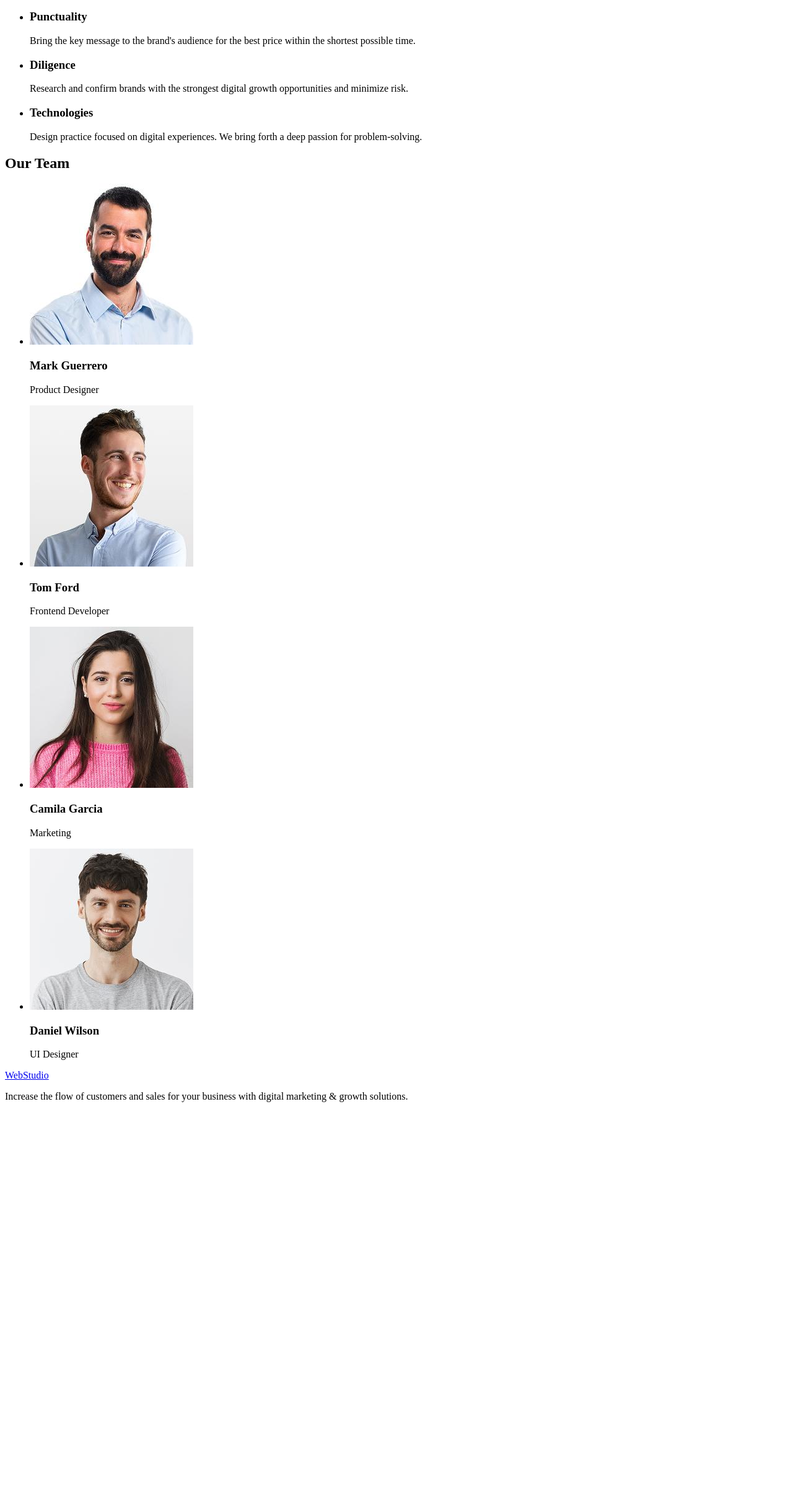
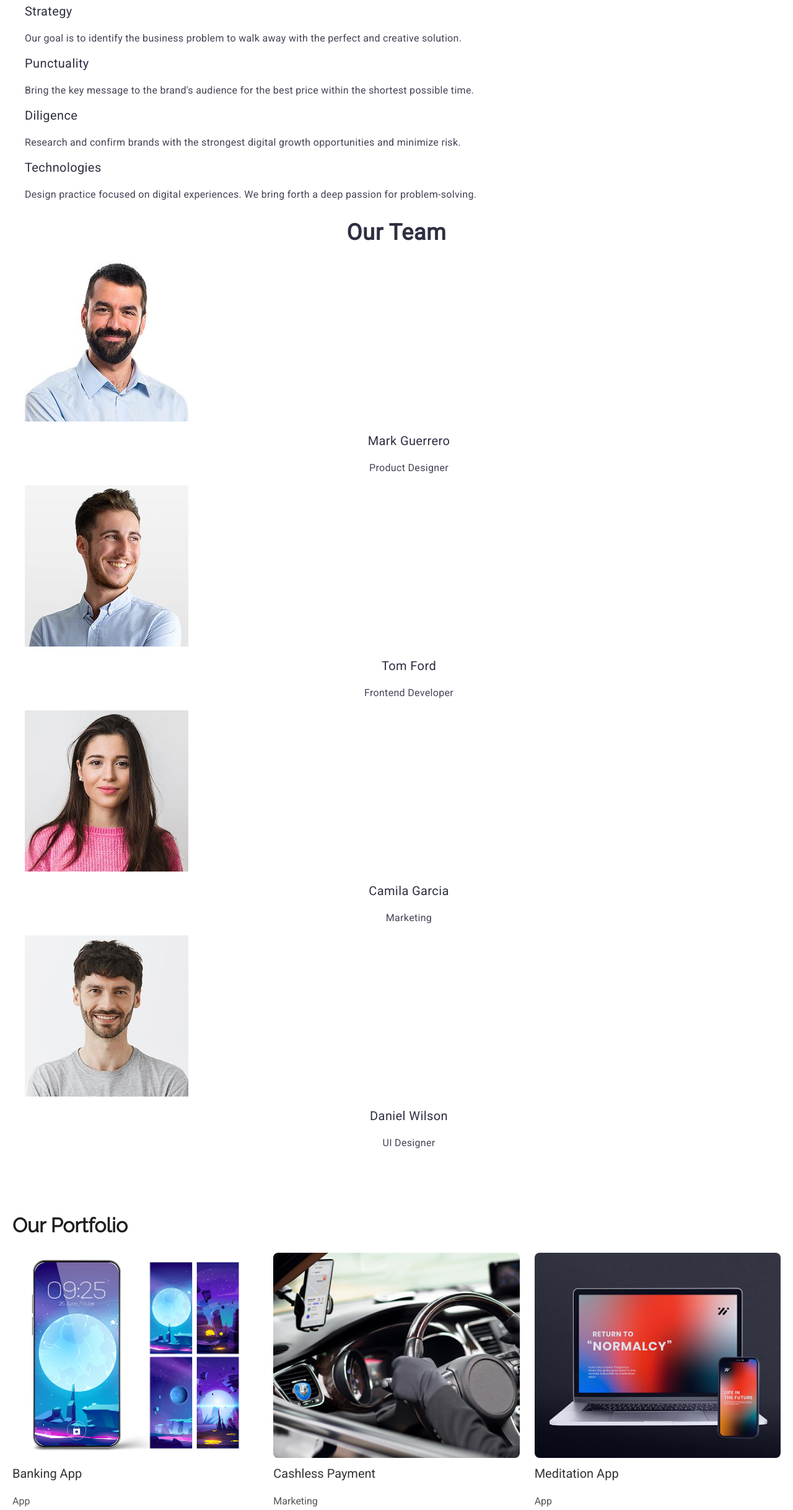
Before and after one commit to alanaKaaa/goit-markup-hw-02, a plain HTML site: page index.html in a window 1280 px wide. Shown: the part 364-2800 px from the top of the page at 62% size. Before the commit the page ends 2158 px from the top, so only its background shows below. Drawn offline with nearby package versions, Linux system fonts and the light colour scheme.

Commit message:
add index file

```diff
--- /dev/null
+++ b/css/styles.css
@@ -0,0 +1,302 @@
+/*«C1» Для оформлення використовуються селектори класу.*/
+
+/*<h2 class="title">Привіт, я Mango.</h2>
+<p class="text">
+  Вітаю вас на моїй особистій сторінці. Тут можна подивитися
+  <a class="link" href="">проєкти</a>.
+</p>
+
+<h2>Цей заголовок не буде стилізовано</h2>
+<p>Цей текст не буде стилізовано<p>
+<a href="">Це посилання не буде стилізовано</a>*/
+
+/* Застосовується до всіх тегів з класом title
+.title {
+    color: skyblue;
+  }
+
+  Застосовується до всіх тегів із класом text
+  .text {
+    color: brown;
+  }
+
+   Застосовується до всіх тегів з класом link
+  .link {
+      color: tomato;
+  } */
+
+  /* ================== Базовые стили ================== */
+
+:root {
+  --iris: #4d5ae5;
+	--ocean: #404bbf;
+	--navy-blue: #2e2f42;
+	--green: #31d0aa;
+	--slate: #434455;
+	--light-slate: #8e8f99;
+	--cornflower: #e7e9fc;
+	--cloud: #f4f4fd;
+	--navy-blue-modal: rgba(46, 47, 66, 0.4);
+	--grey: rgba(46, 47, 66, 0.7);
+	--white: #fff;
+	--dairy: #fcfcfc;
+  --font-family: "Roboto", sans-serif;
+  --second-family: "Raleway", sans-serif;
+}
+
+
+
+
+body {
+    font-family: 'Roboto', Arial, sans-serif; /* C5, C6, C7 */
+    color: #2e2f42; /* C8 */
+    font-size: 16px; /* C9 */
+    line-height: 1.5; /* C10 */
+
+
+  }
+
+  ul,
+  ol {
+    list-style-type: none;
+  }
+  a {
+    text-decoration: none;
+  }
+  button {
+    cursor: pointer;
+  }
+
+
+
+
+  /* Заголовки */
+  h2 {
+    font-family: 'Raleway', sans-serif;
+    font-weight: 700; /* C12 */
+    font-size: 32px; /* C9 */
+    color: #1f1f1f; /* C11 */
+    line-height: 1.2; /* C10 */
+    margin-bottom: 24px;
+  }
+
+  h3 {
+    font-weight: 500; /* C12 */
+    font-size: 20px; /* C9 */
+    color: #333333; /* C11 */
+    line-height: 1.3; /* C10 */
+    margin-top: 12px;
+  }
+
+  /*=================== Header ===================*/
+  /* ================== Контакты в header ================== */
+.logo {
+  font-family: var(--second-family);
+font-weight: 700;
+font-size: 18px;
+line-height: 117%;
+letter-spacing: 0.03em;
+text-transform: uppercase;
+color: var(--iris);
+}
+.studiya {
+  font-family: var(--second-family);
+font-weight: 700;
+font-size: 18px;
+line-height: 117%;
+letter-spacing: 0.03em;
+text-transform: uppercase;
+color: var(--navy-blue);
+}
+
+
+
+
+
+  .header-contact a {
+    color: #6b7280; /* обычный цвет */
+    text-decoration: none;
+    transition: color 0.2s ease; /* C3, C4 */
+  }
+
+  .header-contact a:hover,
+  .header-contact a:focus {
+    color: #2563eb; /* активный цвет */
+    outline: none;
+  }
+
+  /* ================== Hero Section =================  */
+/* ================== Кнопки ================== */
+.button, .btn {
+  display: inline-block;
+  padding: 12px 24px;
+  border-radius: 8px;
+  background-color: #2563eb; /* цвет по макету */
+  color: #ffffff;
+  font-weight: 500; /* C12 */
+  text-decoration: none;
+  cursor: pointer; /* C13 */
+  border: none;
+  transition: background-color 0.2s ease, color 0.2s ease; /* C3 */
+}
+/* =====================Features Section ====================*/
+.features-title {
+  font-family: var(--font-family);
+font-weight: 700;
+font-size: 36px;
+line-height: 111%;
+letter-spacing: 0.02em;
+text-align: center;
+color: var(--navy-blue);
+}
+.features-list {
+
+}
+.features-item {
+
+}
+.features-content {
+  font-family: var(--font-family);
+font-weight: 500;
+font-size: 20px;
+line-height: 120%;
+letter-spacing: 0.02em;
+color: var(--navy-blue);
+}
+.features-text {
+  font-family: var(--font-family);
+font-weight: 400;
+font-size: 16px;
+line-height: 150%;
+letter-spacing: 0.02em;
+color: var(--slate);
+}
+/* ================== Team Section =================== */
+.team-title {
+  font-family: var(--font-family);
+  font-weight: 700;
+  font-size: 36px;
+  line-height: 111%;
+  letter-spacing: 0.02em;
+  text-align: center;
+  color: var(--navy-blue);
+}
+.team-list {
+
+}
+.team-item {
+
+}
+.team-content {
+  font-family: var(--font-family);
+  font-weight: 500;
+  font-size: 20px;
+  line-height: 120%;
+  letter-spacing: 0.02em;
+  text-align: center;
+  color: var(--navy-blue);
+}
+.team-text {
+  font-family: var(--font-family);
+  font-weight: 400;
+  font-size: 16px;
+  line-height: 150%;
+  letter-spacing: 0.02em;
+  text-align: center;
+  color: var(--slate);
+}
+
+/* ================== Our Portfolio ================== */
+  /* Абзацы */
+  .portfolio-description {
+    font-weight: 400; /* C12 */
+    font-size: 16px; /* C9 */
+    line-height: 1.5; /* C10 */
+    color: #555555; /* C11 */
+    margin-top: 6px;
+
+
+  }
+  .our-portfolio {
+    padding: 60px 20px;
+  }
+
+  .portfolio-list {
+    display: flex;
+    flex-wrap: wrap;
+    gap: 24px;
+    list-style: none; /* C14 */
+    padding: 0; /* C14 */
+    margin: 0; /* C14 */
+  }
+
+  .portfolio-item {
+    flex: 1 1 calc(33.333% - 24px);
+    box-sizing: border-box;
+  }
+
+  .portfolio-item img {
+    width: 100%;
+    height: auto;
+    display: block;
+    border-radius: 8px;
+  }
+
+
+
+  .button:hover,
+  .button:focus,
+  .btn:hover,
+  .btn:focus {
+    background-color: #1e4bb8; /* активный цвет */
+    outline: none;
+  }
+
+
+
+  /* ================== Фоновые цвета ================== */
+  .header, footer {
+    background-color: #f9fafb; /* C11 */
+  }
+
+  /* ================== Адаптивность ================== */
+  @media (max-width: 900px) {
+    .portfolio-item {
+      flex: 1 1 calc(50% - 24px);
+    }
+  }
+
+  @media (max-width: 600px) {
+    .portfolio-item {
+      flex: 1 1 100%;
+    }
+  }
+
+  /* ============ footer =========== */
+  .logo {
+    font-family: var(--second-family);
+  font-weight: 700;
+  font-size: 18px;
+  line-height: 117%;
+  letter-spacing: 0.03em;
+  text-transform: uppercase;
+  color: var(--iris);
+  }
+  .studiya {
+    font-family: var(--second-family);
+  font-weight: 700;
+  font-size: 18px;
+  line-height: 117%;
+  letter-spacing: 0.03em;
+  text-transform: uppercase;
+  color: var(--navy-blue);
+  }
+
+  .footer-text {
+    font-family: var(--font-family);
+font-weight: 400;
+font-size: 16px;
+line-height: 150%;
+letter-spacing: 0.02em;
+color: var(--cloud);
+  }
--- a/index.html
+++ b/index.html
@@ -4,12 +4,31 @@
     <meta charset="UTF-8" />
     <meta name="viewport" content="width=device-width, initial-scale=1.0" />
     <title>Document</title>
+
+    <!-- google fon-->
+    <!--Піключення нормализації-->
+    <link
+      rel="stylesheet"
+      href="https://cdnjs.cloudflare.com/ajax/libs/modern-normalize/3.0.1/modern-normalize.min.css"
+    />
+
+    <!--Підключення шрифтів-->
+    <link rel="preconnect" href="https://fonts.googleapis.com" />
+    <link rel="preconnect" href="https://fonts.gstatic.com" crossorigin />
+    <link
+      href="https://fonts.googleapis.com/css2?family=Raleway:ital,wght@700&family=Roboto:ital,wght@400;500;700&display=swap"
+      rel="stylesheet"
+    />
+
+    <!-- Підключення зовнішнього CSS -->
+    <link rel="stylesheet" href="./css/styles.css" />
+
   </head>
   <body>
-    <!-- Header -->
+    <!-- ============= Header ============= -->
     <header>
       <nav>
-        <a href="./index.html">WebStudio</a>
+        <a class="logo" href="./index.html">Web<span class="studiya">Studio</span></a>
         <ul>
           <li>
             <a href="">Studio</a>
@@ -34,41 +53,44 @@
         </ul>
       </address>
     </header>
-    <!-- Main -->
+
     <main>
       <!-- Hero Section -->
       <section>
-        <h1>Effective Solutions for Your Business</h1>
-        <button type="button">Order Service</button>
+        <h1 class="hero-titel">Effective Solutions for Your Business</h1>
+        <button class="hero-button" type="button">Order Service</button>
       </section>
       <!-- Features Section -->
       <section>
-        <h2>Features</h2>
-        <ul>
-          <li>
-            <h3>Strategy</h3>
-            <p>
+        <h2 class="features-title">Features</h2>
+        <ul class="features-list">
+          <li class="features-item">
+            <h3 class="features-content">Strategy</h3>
+            <p class="features-text">
               Our goal is to identify the business problem to walk away with the
               perfect and creative solution.
             </p>
           </li>
-          <li>
-            <h3>Punctuality</h3>
-            <p>
+
+          <li class="features-item" >
+            <h3 class="features-content">Punctuality</h3>
+            <p class="features-text">
               Bring the key message to the brand's audience for the best price
               within the shortest possible time.
             </p>
           </li>
-          <li>
-            <h3>Diligence</h3>
-            <p>
+
+          <li class="features-item">
+            <h3 class="features-content">Diligence</h3>
+            <p class="features-text">
               Research and confirm brands with the strongest digital growth
               opportunities and minimize risk.
             </p>
           </li>
-          <li>
-            <h3>Technologies</h3>
-            <p>
+
+          <li class="features-item">
+            <h3 class="features-content">Technologies</h3>
+            <p class="features-text">
               Design practice focused on digital experiences. We bring forth a
               deep passion for problem-solving.
             </p>
@@ -77,35 +99,99 @@
       </section>
       <!-- Team Section -->
       <section>
-        <h2>Our Team</h2>
-        <ul>
-          <li>
+        <h2 class="team-title">Our Team</h2>
+        <ul class="team-list">
+          <li  class="team-item">
             <img src="./images/img.jpg" alt="Mark Guerrero" width="264" />
-            <h3>Mark Guerrero</h3>
-            <p>Product Designer</p>
+            <h3  class="team-content">Mark Guerrero</h3>
+            <p class="team-text">Product Designer</p>
           </li>
-          <li>
+          <li class="team-item">
             <img src="./images/img1.jpg" alt="Tom Ford" width="264" />
-            <h3>Tom Ford</h3>
-            <p>Frontend Developer</p>
+            <h3 class="team-content">Tom Ford</h3>
+            <p class="team-text">Frontend Developer</p>
           </li>
-          <li>
+          <li class="team-item">
             <img src="./images/img2.jpg" alt="Camila Garcia" width="264" />
-            <h3>Camila Garcia</h3>
-            <p>Marketing</p>
+            <h3 class="team-content">Camila Garcia</h3>
+            <p class="team-text">Marketing</p>
           </li>
-          <li>
+          <li class="team-item">
             <img src="./images/img3.jpg" alt="Daniel Wilson" width="264" />
-            <h3>Daniel Wilson</h3>
-            <p>UI Designer</p>
+            <h3 class="team-content">Daniel Wilson</h3>
+            <p class="team-text">UI Designer</p>
+          </li>
+        </ul>
+      </section>
+      <!--our portfolio section-->
+      <section class="our-portfolio">
+        <h2 class="portfolio-title">Our Portfolio</h2>
+        <ul class="portfolio-list">
+
+          <li class="portfolio-item">
+            <img src="./images/portfolio/img-1.jpg"
+            alt="banking app"
+             width="360"
+             height="300">
+            <h3 class="portfolio-title">Banking App</h3>
+            <p class="portfolio-description">App</p>
+          </li>
+
+
+          <li class="portfolio-item">
+            <img src="./images/portfolio/img-2.jpg"
+            alt="Cashless Payment"
+            width="360"
+            height="300">
+            <h3 class="portfolio-title">Cashless Payment</h3>
+            <p class="portfolio-description">Marketing</p>
+          </li>
+
+
+          <li class="portfolio-item">
+            <img src="./images/portfolio/img-3.jpg"
+            alt="Meditation App"
+             width="360"
+             height="300">
+            <h3 class="portfolio-title">Meditation App</h3>
+            <p class="portfolio-description">App</p>
+          </li>
+
+
+          <li class="portfolio-item">
+            <img src="./images/portfolio/img-4.jpg"
+            alt="Taxi Service"
+            width="360"
+            height="300">
+            <h3 class="portfolio-title">Taxi Service</h3>
+            <p class="portfolio-description">Marketing</p>
+          </li>
+
+          <li class="portfolio-item">
+            <img src="./images/portfolio/img-5.jpg"
+            alt="Screen Illustrations"
+            width="360"
+            height="300">
+            <h3 class="portfolio-title">Screen Illustrations</h3>
+            <p class="portfolio-description">Design</p>
+          </li>
+
+          <li class="portfolio-item">
+            <img src="./images/portfolio/img.jpg"
+            alt="Online Courses"
+            width="360"
+            height="300">
+            <h3 class="portfolio-title">Online Courses</h3>
+            <p class="portfolio-description">Marketing</p>
           </li>
         </ul>
       </section>
     </main>
-    <!-- Footer -->
+
+    <!-- ============== Footer =============== -->
     <footer>
-      <a href="./index.html">WebStudio</a>
-      <p>
+      <a class="logo" href="./index.html">Web<span class="studiya">Studio</span></a>
+      <p class="footer-text">
         Increase the flow of customers and sales for your business with digital
         marketing & growth solutions.
       </p>
```
Also changed, not shown: .prettierrc.json (added), images/portfolio/img-1.jpg (added), images/portfolio/img-2.jpg (added), images/portfolio/img-3.jpg (added), images/portfolio/img-4.jpg (added), images/portfolio/img-5.jpg (added), images/portfolio/img.jpg (added).
